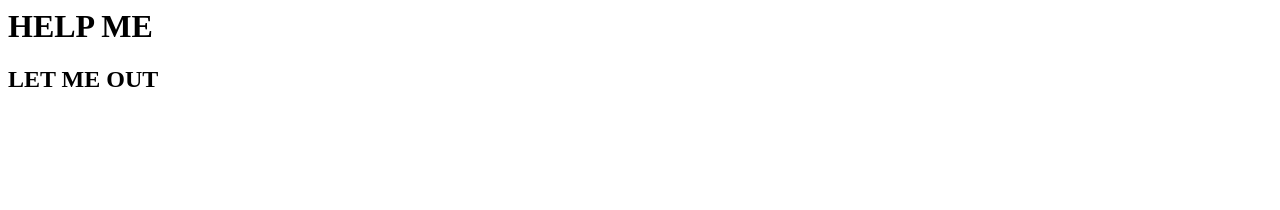
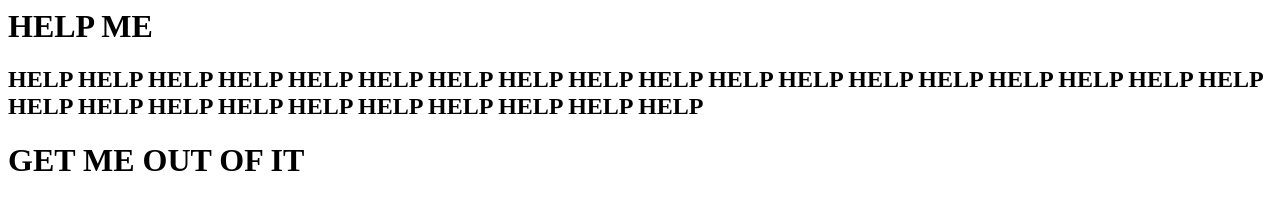
Before and after one commit to rzssv/HELPME, a plain HTML site: page index.html in a window 1280 px wide. Drawn offline with Linux system fonts and the light colour scheme.

Commit message:
Update index.html

```diff
--- a/index.html
+++ b/index.html
@@ -1,2 +1,3 @@
 <h1>HELP ME<h1/>
-  <h2>LET ME OUT<h2/>
+  <h2>HELP HELP HELP HELP HELP HELP HELP HELP HELP HELP HELP HELP HELP HELP HELP HELP HELP HELP HELP HELP HELP HELP HELP HELP HELP HELP HELP HELP<h2/>
+<h1>GET ME OUT OF IT<h1/>
```
